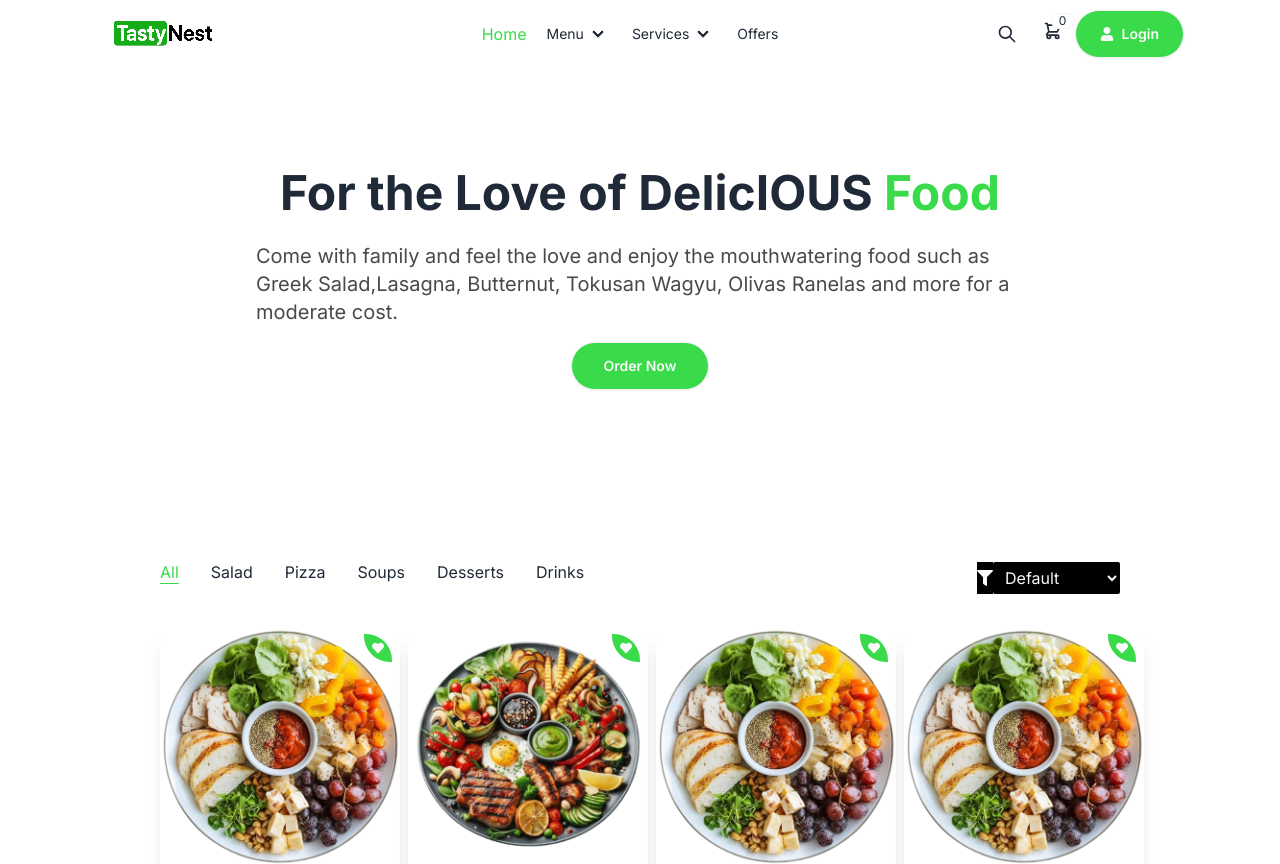
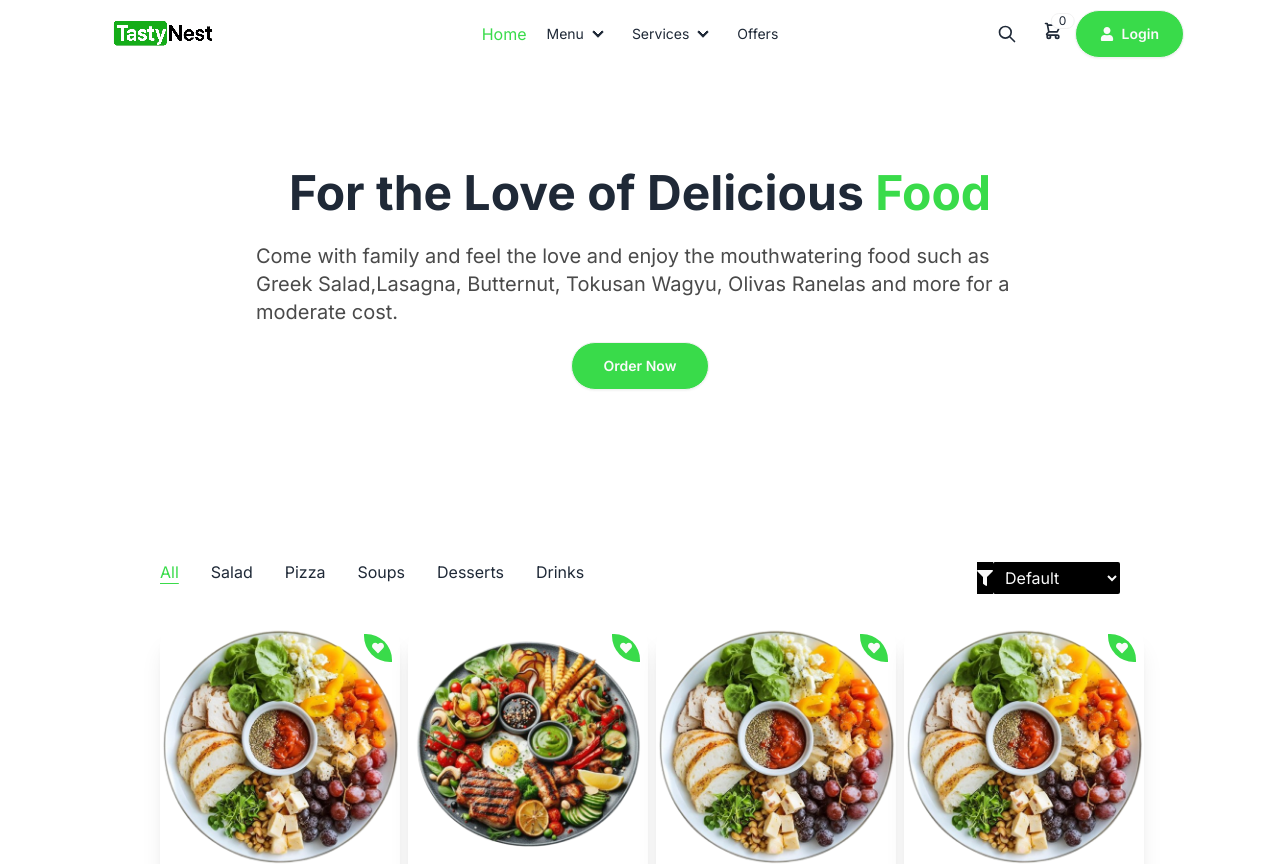
Before and after one commit to Kennedy826/TastyNest, a React (Vite) app: page /menu in a window 1280 px wide. Shown: the top 864 px of the page. Built offline with nearby package versions, Linux system fonts and the light colour scheme; no server answers.

Commit message:
updating Menu.jsx

```diff
--- a/src/pages/shop/menu.jsx
+++ b/src/pages/shop/menu.jsx
@@ -79,7 +79,7 @@ setCurrentPage(1);
     <div className='section-container'>
         <div className='py-40 flex flex-col items-center justify-center gap-4'>
           <h2 className="md:text-5xl text-3xl font-bold md:leading-snug leading-snug">
-            For the Love of DelicIOUS {" "}
+            For the Love of Delicious {" "}
             <span className="text-[#39DB4A]">Food</span>
           </h2>
           <p className=" text-xl text-[#4A4A4A] md:w-4/5 mx-auto">
```
